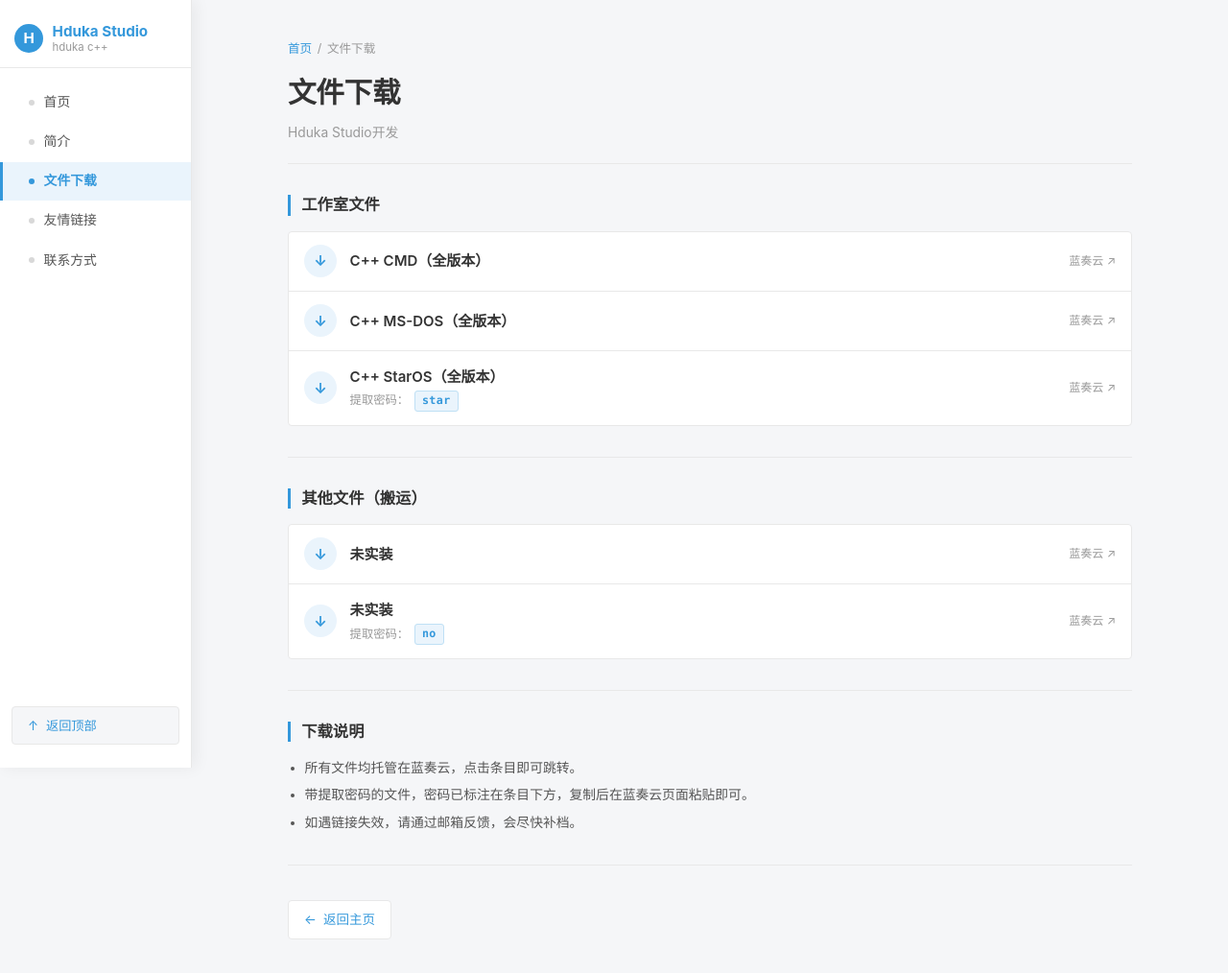
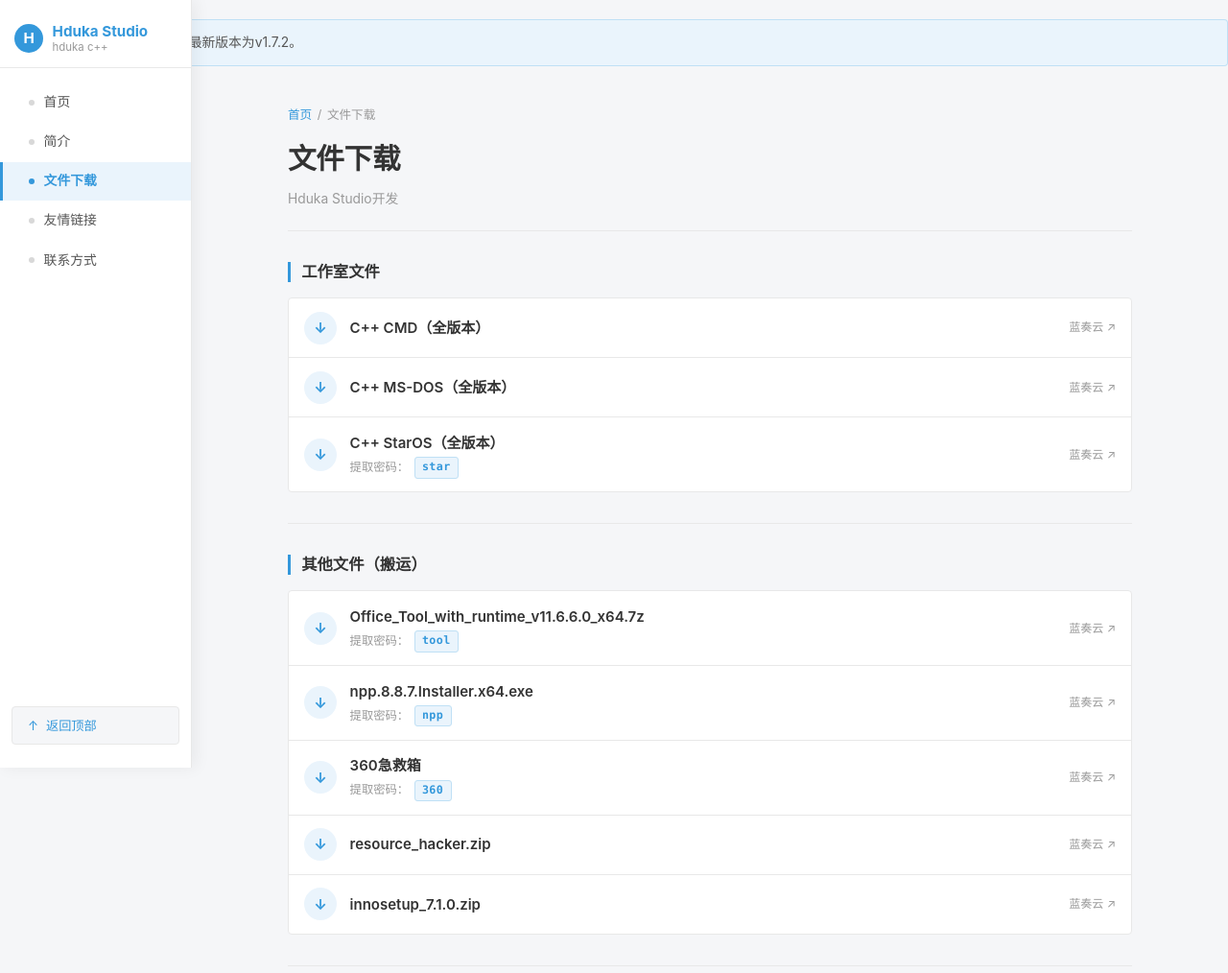
Before and after one commit to hduka/studio, a plain HTML site: page download.html in a window 1280 px wide. Shown: the top 1014 px of the page at 96% size. Drawn offline with Linux system fonts and the light colour scheme.

Commit message:
Add files via upload

```diff
--- a/download.html
+++ b/download.html
@@ -253,6 +253,54 @@
   .main-inner {
     width: min(100%, 880px);
     margin-inline: auto;
+  }
+
+  /* ---------- 公告栏 ---------- */
+  .notice {
+    display: flex;
+    align-items: flex-start;
+    gap: .85rem;
+    margin: 1.25rem 0 0;
+    padding: .75rem 1rem;
+    background: var(--accent-bg);
+    border: 1px solid var(--accent-bd);
+    border-left: 3px solid var(--accent);
+    border-radius: var(--radius);
+  }
+
+  .notice-tag {
+    flex: none;
+    display: inline-block;
+    padding: .05rem .5rem;
+    margin-top: .15rem;
+    font-size: .74em;
+    font-weight: 600;
+    letter-spacing: .06em;
+    color: #fff;
+    background: var(--accent);
+    border-radius: 3px;
+    white-space: nowrap;
+  }
+
+  .notice-body {
+    flex: 1;
+    min-width: 0;
+    display: grid;
+    gap: .25rem;
+  }
+
+  .notice-text {
+    margin: 0;
+    font-size: .92em;
+    color: var(--fg-2);
+    overflow-wrap: break-word;
+  }
+
+  .notice-text .date {
+    margin-right: .5rem;
+    font-size: .88em;
+    color: var(--muted);
+    font-variant-numeric: tabular-nums;
   }
 
   /* ---------- 页面标题区 ---------- */
@@ -593,6 +641,16 @@
     </a>
   </aside>
 
+  <!-- 公告栏 -->
+      <aside class="notice" aria-label="公告">
+        <span class="notice-tag">公告</span>
+        <div class="notice-body">
+          <p class="notice-text">
+            <span class="date">2026-10-1</span>StarOS最新版本为v1.7.2。
+          </p>
+        </div>
+      </aside>
+
   <!-- 主内容 -->
   <main class="main">
     <div class="main-inner">
@@ -648,22 +706,54 @@
         <h2>其他文件（搬运）</h2>
         <ul class="dl-list">
           <li>
-            <a href="https://example.com"
+            <a href="https://wwavf.lanzout.com/isnyK44oebsb"
                target="_blank" rel="noopener noreferrer">
               <span class="mark" aria-hidden="true">↓</span>
               <span class="info">
-                <span class="name">未实装</span>
+                <span class="name">Office_Tool_with_runtime_v11.6.6.0_x64.7z</span>
+				<span class="sub">提取密码：<b class="pwd">tool</b></span>
               </span>
               <span class="meta">蓝奏云 ↗</span>
             </a>
           </li>
           <li>
-            <a href="https://example.com"
+            <a href="https://wwavf.lanzout.com/iGeby44iq45c"
                target="_blank" rel="noopener noreferrer">
               <span class="mark" aria-hidden="true">↓</span>
               <span class="info">
-                <span class="name">未实装</span>
-                <span class="sub">提取密码：<b class="pwd">no</b></span>
+                <span class="name">npp.8.8.7.Installer.x64.exe</span>
+                <span class="sub">提取密码：<b class="pwd">npp</b></span>
+              </span>
+              <span class="meta">蓝奏云 ↗</span>
+            </a>
+          </li>
+		  <li>
+            <a href="https://wwavf.lanzout.com/iJGCL3yd4rmj"
+               target="_blank" rel="noopener noreferrer">
+              <span class="mark" aria-hidden="true">↓</span>
+              <span class="info">
+                <span class="name">360急救箱</span>
+                <span class="sub">提取密码：<b class="pwd">360</b></span>
+              </span>
+              <span class="meta">蓝奏云 ↗</span>
+            </a>
+          </li>
+		  <li>
+            <a href="https://wwavf.lanzout.com/iXg3E48qh7gj"
+               target="_blank" rel="noopener noreferrer">
+              <span class="mark" aria-hidden="true">↓</span>
+              <span class="info">
+                <span class="name">resource_hacker.zip</span>
+              </span>
+              <span class="meta">蓝奏云 ↗</span>
+            </a>
+          </li>
+		  <li>
+            <a href="https://wwavf.lanzout.com/ivFKu47th9li"
+               target="_blank" rel="noopener noreferrer">
+              <span class="mark" aria-hidden="true">↓</span>
+              <span class="info">
+                <span class="name">innosetup_7.1.0.zip</span>
               </span>
               <span class="meta">蓝奏云 ↗</span>
             </a>
```
